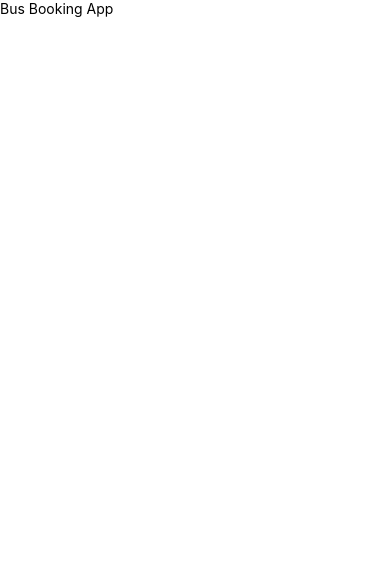
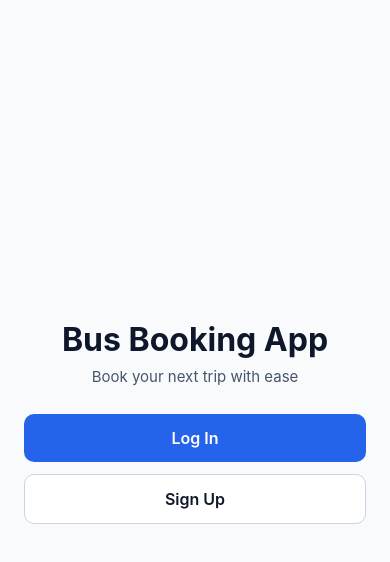
Before and after one commit to anuragWKT/bus_booking_system, a React Native app: screen /Intro in a window 390 px wide. Shown: the top 562 px of the page. Built offline with nearby package versions, Linux system fonts and the light colour scheme.

Commit message:
creted basic intro screen with stack navigation

```diff
--- a/App.tsx
+++ b/App.tsx
@@ -1,13 +1,17 @@
 import React from 'react';
-import {SafeAreaView, StatusBar, StyleSheet, Text, View} from 'react-native';
+import {StatusBar} from 'react-native';
+import {NavigationContainer} from '@react-navigation/native';
+import {SafeAreaProvider} from 'react-native-safe-area-context';
+import AuthNavigator from './src/navigation/AuthNavigator';
 
 function App(): JSX.Element {
   return (
-    <SafeAreaView >
-      <View>
-        <Text>Bus Booking App</Text>
-      </View>
-    </SafeAreaView>
+    <SafeAreaProvider>
+      <StatusBar barStyle="dark-content" backgroundColor="#F8FAFC" />
+      <NavigationContainer>
+        <AuthNavigator />
+      </NavigationContainer>
+    </SafeAreaProvider>
   );
 }
 
--- a/index.js
+++ b/index.js
@@ -2,6 +2,7 @@
  * @format
  */
 
+import 'react-native-gesture-handler';
 import {AppRegistry} from 'react-native';
 import App from './App';
 import {name as appName} from './app.json';
--- /dev/null
+++ b/src/navigation/AuthNavigator.tsx
@@ -0,0 +1,28 @@
+import React from 'react';
+import {createNativeStackNavigator} from '@react-navigation/native-stack';
+import IntroScreen from '../screens/IntroScreen';
+import LoginScreen from '../screens/LoginScreen';
+import SignupScreen from '../screens/SignupScreen';
+import {AuthStackParamList} from './types';
+
+const Stack = createNativeStackNavigator<AuthStackParamList>();
+
+function AuthNavigator(): JSX.Element {
+  return (
+    <Stack.Navigator
+      initialRouteName="Intro"
+      screenOptions={{
+        headerTitleAlign: 'center',
+      }}>
+      <Stack.Screen
+        name="Intro"
+        component={IntroScreen}
+        options={{headerShown: false}}
+      />
+      <Stack.Screen name="Login" component={LoginScreen} />
+      <Stack.Screen name="Signup" component={SignupScreen} />
+    </Stack.Navigator>
+  );
+}
+
+export default AuthNavigator;
--- /dev/null
+++ b/src/navigation/types.ts
@@ -0,0 +1,5 @@
+export type AuthStackParamList = {
+  Intro: undefined;
+  Login: undefined;
+  Signup: undefined;
+};
--- /dev/null
+++ b/src/screens/IntroScreen.tsx
@@ -0,0 +1,78 @@
+import React from 'react';
+import {StyleSheet, Text, TouchableOpacity, View} from 'react-native';
+import {NativeStackScreenProps} from '@react-navigation/native-stack';
+import {AuthStackParamList} from '../navigation/types';
+
+type Props = NativeStackScreenProps<AuthStackParamList, 'Intro'>;
+
+function IntroScreen({navigation}: Props): JSX.Element {
+  return (
+    <View style={styles.container}>
+      <Text style={styles.title}>Bus Booking App</Text>
+      <Text style={styles.subtitle}>Book your next trip with ease</Text>
+
+      <TouchableOpacity
+        activeOpacity={0.8}
+        style={styles.primaryButton}
+        onPress={() => navigation.navigate('Login')}>
+        <Text style={styles.primaryButtonText}>Log In</Text>
+      </TouchableOpacity>
+
+      <TouchableOpacity
+        activeOpacity={0.8}
+        style={styles.secondaryButton}
+        onPress={() => navigation.navigate('Signup')}>
+        <Text style={styles.secondaryButtonText}>Sign Up</Text>
+      </TouchableOpacity>
+    </View>
+  );
+}
+
+const styles = StyleSheet.create({
+  container: {
+    flex: 1,
+    justifyContent: 'center',
+    paddingHorizontal: 24,
+    backgroundColor: '#F8FAFC',
+  },
+  title: {
+    fontSize: 32,
+    fontWeight: '700',
+    color: '#0F172A',
+    textAlign: 'center',
+  },
+  subtitle: {
+    marginTop: 8,
+    marginBottom: 28,
+    fontSize: 15,
+    color: '#475569',
+    textAlign: 'center',
+  },
+  primaryButton: {
+    borderRadius: 10,
+    paddingVertical: 14,
+    backgroundColor: '#2563EB',
+  },
+  primaryButtonText: {
+    color: '#FFFFFF',
+    fontSize: 16,
+    fontWeight: '600',
+    textAlign: 'center',
+  },
+  secondaryButton: {
+    marginTop: 12,
+    borderRadius: 10,
+    paddingVertical: 14,
+    borderWidth: 1,
+    borderColor: '#CBD5E1',
+    backgroundColor: '#FFFFFF',
+  },
+  secondaryButtonText: {
+    color: '#0F172A',
+    fontSize: 16,
+    fontWeight: '600',
+    textAlign: 'center',
+  },
+});
+
+export default IntroScreen;
--- /dev/null
+++ b/src/screens/LoginScreen.tsx
@@ -0,0 +1,31 @@
+import React from 'react';
+import {StyleSheet, Text, View} from 'react-native';
+import {NativeStackScreenProps} from '@react-navigation/native-stack';
+import {AuthStackParamList} from '../navigation/types';
+
+type Props = NativeStackScreenProps<AuthStackParamList, 'Login'>;
+
+function LoginScreen({}: Props): JSX.Element {
+  return (
+    <View style={styles.container}>
+      <Text style={styles.title}>Login Screen</Text>
+    </View>
+  );
+}
+
+const styles = StyleSheet.create({
+  container: {
+    flex: 1,
+    justifyContent: 'center',
+    alignItems: 'center',
+    backgroundColor: '#F8FAFC',
+    paddingHorizontal: 24,
+  },
+  title: {
+    fontSize: 24,
+    fontWeight: '700',
+    color: '#0F172A',
+  },
+});
+
+export default LoginScreen;
--- /dev/null
+++ b/src/screens/SignupScreen.tsx
@@ -0,0 +1,31 @@
+import React from 'react';
+import {StyleSheet, Text, View} from 'react-native';
+import {NativeStackScreenProps} from '@react-navigation/native-stack';
+import {AuthStackParamList} from '../navigation/types';
+
+type Props = NativeStackScreenProps<AuthStackParamList, 'Signup'>;
+
+function SignupScreen({}: Props): JSX.Element {
+  return (
+    <View style={styles.container}>
+      <Text style={styles.title}>Signup Screen</Text>
+    </View>
+  );
+}
+
+const styles = StyleSheet.create({
+  container: {
+    flex: 1,
+    justifyContent: 'center',
+    alignItems: 'center',
+    backgroundColor: '#F8FAFC',
+    paddingHorizontal: 24,
+  },
+  title: {
+    fontSize: 24,
+    fontWeight: '700',
+    color: '#0F172A',
+  },
+});
+
+export default SignupScreen;
```
Also changed, not shown: package.json (+6 -1 lines), src/constants/api.ts (+7 -2 lines), 1 other file (tests, documents, lock files or other folders).
